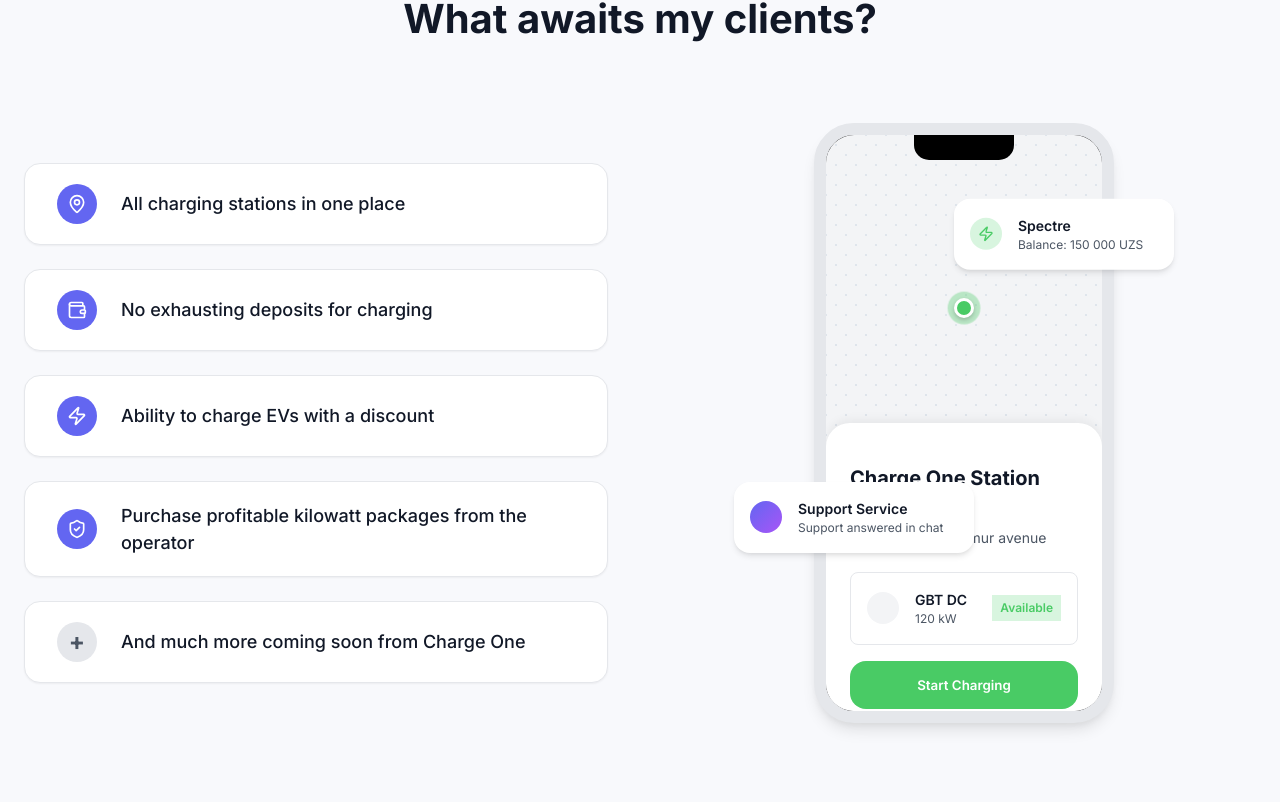
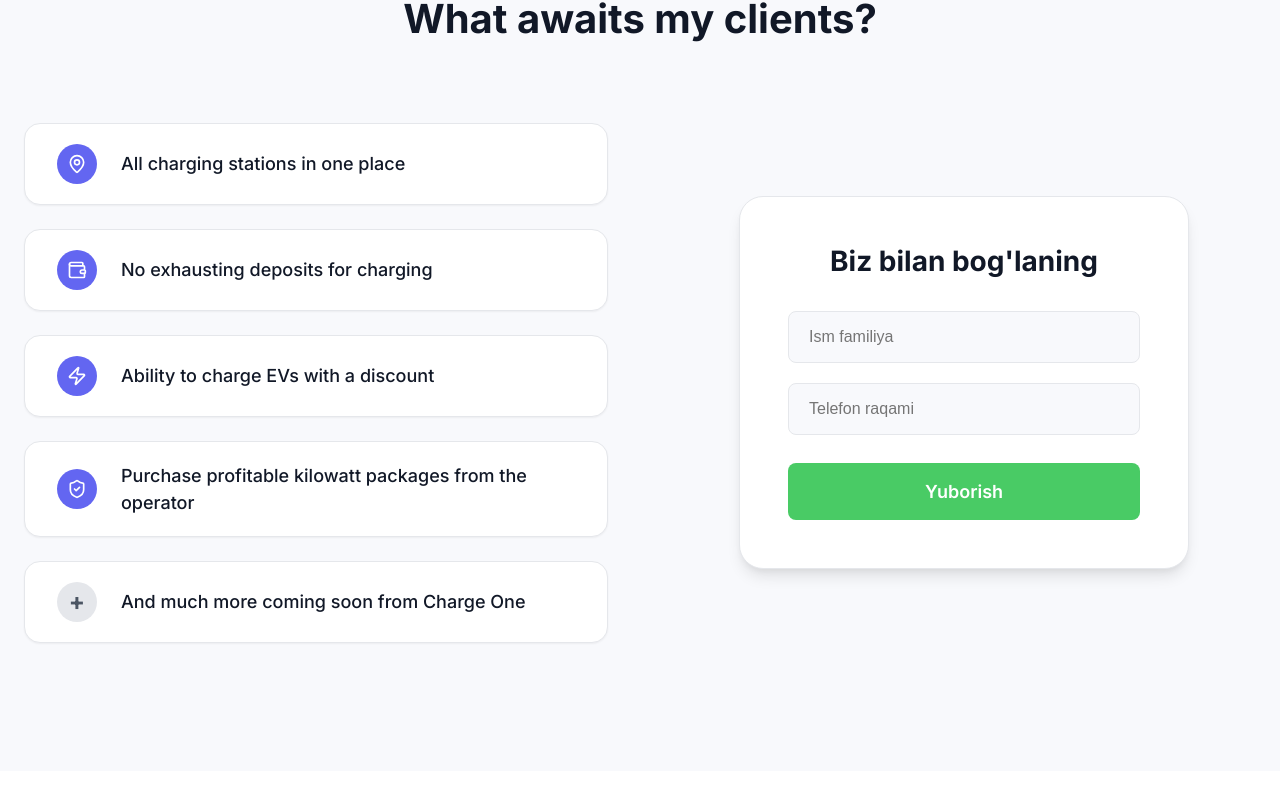
Before and after one commit to Mirxonjon/charge-one-landing, a Next.js app: page /en in a window 1280 px wide. Shown: the part 2718-3520 px from the top of the page. Built offline with nearby package versions, Linux system fonts and the light colour scheme.

Commit message:
feat: add Clients section with features and contact form, and implement initial Footer component

```diff
--- a/src/components/Clients/Clients.module.css
+++ b/src/components/Clients/Clients.module.css
@@ -93,259 +93,65 @@
     align-items: center;
 }
 
-.phoneMockup {
-    position: relative;
-    width: 300px;
-    height: 600px;
+.contactFormContainer {
+    background-color: var(--surface);
+    padding: 3rem;
+    border-radius: var(--radius-xl);
+    box-shadow: var(--shadow-lg);
+    border: 1px solid var(--border-color);
+    width: 100%;
+    max-width: 450px;
 }
 
-.phoneFrame {
-    position: relative;
-    width: 100%;
-    height: 100%;
-    background-color: #111;
-    border-radius: 40px;
-    border: 12px solid #e5e7eb;
-    /* Silver border */
-    box-shadow: inset 0 0 0 2px #000, var(--shadow-lg);
-    overflow: hidden;
+.contactFormTitle {
+    font-size: 1.75rem;
+    font-weight: 700;
+    margin-bottom: 2rem;
+    color: var(--text-main);
+    text-align: center;
 }
 
-.phoneNotch {
-    position: absolute;
-    top: 0;
-    left: 50%;
-    transform: translateX(-50%);
-    width: 100px;
-    height: 25px;
-    background-color: #000;
-    border-bottom-left-radius: 15px;
-    border-bottom-right-radius: 15px;
-    z-index: 10;
+.contactForm {
+    display: flex;
+    flex-direction: column;
+    gap: 1.25rem;
 }
 
-.phoneScreen {
-    position: relative;
+.contactInput {
     width: 100%;
-    height: 100%;
-    background-color: #f3f4f6;
-    display: flex;
-    flex-direction: column;
+    padding: 1rem 1.25rem;
+    border: 1px solid var(--border-color);
+    border-radius: var(--radius-md);
+    font-size: 1rem;
+    color: var(--text-main);
+    background-color: var(--background);
+    transition: var(--transition);
+    outline: none;
 }
 
-.mapBg {
-    position: absolute;
-    top: 0;
-    left: 0;
-    width: 100%;
-    height: 60%;
-    background-image:
-        radial-gradient(#cbd5e1 1px, transparent 1px),
-        radial-gradient(#cbd5e1 1px, transparent 1px);
-    background-position: 0 0, 10px 10px;
-    background-size: 20px 20px;
-    opacity: 0.5;
+.contactInput:focus {
+    border-color: var(--primary);
+    box-shadow: 0 0 0 3px rgba(73, 203, 101, 0.2);
 }
 
-.mapPin {
-    position: absolute;
-    top: 30%;
-    left: 50%;
-    transform: translate(-50%, -50%);
+.contactSubmitBtn {
+    width: 100%;
+    padding: 1.125rem;
+    background-color: var(--primary);
+    color: white;
+    font-weight: 600;
+    font-size: 1.125rem;
+    border: none;
+    border-radius: var(--radius-md);
+    cursor: pointer;
+    transition: var(--transition);
+    margin-top: 0.5rem;
 }
 
-.pinDot {
-    width: 20px;
-    height: 20px;
-    background-color: var(--primary);
-    border-radius: 50%;
-    border: 3px solid white;
-    position: relative;
-    z-index: 2;
-    box-shadow: 0 2px 4px rgba(0, 0, 0, 0.2);
-}
-
-.pinPulse {
-    position: absolute;
-    top: 50%;
-    left: 50%;
-    transform: translate(-50%, -50%);
-    width: 40px;
-    height: 40px;
-    background-color: var(--primary);
-    border-radius: 50%;
-    opacity: 0.3;
-    z-index: 1;
-    animation: pulse 2s infinite;
-}
-
-@keyframes pulse {
-    0% {
-        transform: translate(-50%, -50%) scale(0.5);
-        opacity: 0.5;
-    }
-
-    100% {
-        transform: translate(-50%, -50%) scale(1.5);
-        opacity: 0;
-    }
-}
-
-.bottomSheet {
-    position: absolute;
-    bottom: 0;
-    left: 0;
-    width: 100%;
-    height: 50%;
-    background-color: white;
-    border-top-left-radius: 24px;
-    border-top-right-radius: 24px;
-    padding: 1.5rem;
-    box-shadow: 0 -4px 10px rgba(0, 0, 0, 0.05);
-    display: flex;
-    flex-direction: column;
-}
-
-.sheetHandle {
-    width: 40px;
-    height: 4px;
-    background-color: #e5e7eb;
-    border-radius: 2px;
-    margin: 0 auto 1rem;
-}
-
-.sheetTitle {
-    font-weight: 700;
-    font-size: 1.25rem;
-    margin-bottom: 0.25rem;
-}
-
-.sheetSubtitle {
-    font-size: 0.875rem;
-    color: var(--text-muted);
-    margin-bottom: 1.5rem;
-}
-
-.connectors {
-    flex-grow: 1;
-}
-
-.connector {
-    display: flex;
-    align-items: center;
-    gap: 1rem;
-    padding: 1rem;
-    border: 1px solid var(--border-color);
-    border-radius: var(--radius-md);
-}
-
-.connIcon {
-    width: 32px;
-    height: 32px;
-    background-color: #f3f4f6;
-    border-radius: 50%;
-}
-
-.connInfo {
-    flex-grow: 1;
-}
-
-.connType {
-    font-weight: 600;
-    font-size: 0.875rem;
-}
-
-.connPower {
-    font-size: 0.75rem;
-    color: var(--text-muted);
-}
-
-.connStatus {
-    font-size: 0.75rem;
-    font-weight: 600;
-    color: var(--primary);
-    background-color: var(--primary-light);
-    padding: 0.25rem 0.5rem;
-    border-radius: var(--radius-sm);
-}
-
-.chargeBtn {
-    width: 100%;
-    background-color: var(--primary);
-    color: white;
-    padding: 1rem;
-    border-radius: var(--radius-lg);
-    font-weight: 600;
-    border: none;
-    margin-top: 1rem;
-}
-
-/* Floating Elements */
-.floatElement1 {
-    position: absolute;
-    top: 15%;
-    right: -60px;
-    background-color: white;
-    padding: 1rem;
-    border-radius: var(--radius-lg);
-    box-shadow: var(--shadow-md);
-    display: flex;
-    align-items: center;
-    gap: 1rem;
-    z-index: 10;
-    width: 220px;
-}
-
-.floatIcon {
-    width: 32px;
-    height: 32px;
-    background-color: var(--primary-light);
-    border-radius: 50%;
-    display: flex;
-    align-items: center;
-    justify-content: center;
-}
-
-.floatElement2 {
-    position: absolute;
-    bottom: 30%;
-    left: -80px;
-    background-color: white;
-    padding: 1rem;
-    border-radius: var(--radius-lg);
-    box-shadow: var(--shadow-md);
-    display: flex;
-    align-items: center;
-    gap: 1rem;
-    z-index: 10;
-    width: 240px;
-}
-
-.avatarMock {
-    width: 32px;
-    height: 32px;
-    background: linear-gradient(135deg, #6366f1 0%, #a855f7 100%);
-    border-radius: 50%;
-}
-
-.floatTitle {
-    font-weight: 600;
-    font-size: 0.875rem;
-    color: var(--text-main);
-}
-
-.floatDesc {
-    font-size: 0.75rem;
-    color: var(--text-muted);
-}
-
-@media (max-width: 1024px) {
-
-    .floatElement1,
-    .floatElement2 {
-        display: none;
-        /* Hide floating elements on smaller screens to prevent overflow */
-    }
+.contactSubmitBtn:hover {
+    background-color: var(--primary-dark);
+    box-shadow: var(--shadow-glow);
+    transform: translateY(-2px);
 }
 
 @media (max-width: 768px) {
--- a/src/components/Clients/Clients.tsx
+++ b/src/components/Clients/Clients.tsx
@@ -67,62 +67,13 @@ export default function Clients({ dict }: { dict: any }) {
                         viewport={{ once: true, margin: "-100px" }}
                         transition={{ duration: 0.8 }}
                     >
-                        <div className={styles.phoneMockup}>
-                            {/* Phone Frame */}
-                            <div className={styles.phoneFrame}>
-                                <div className={styles.phoneNotch}></div>
-                                <div className={styles.phoneScreen}>
-                                    {/* Map UI Mock */}
-                                    <div className={styles.mapBg}></div>
-                                    <div className={styles.mapPin}>
-                                        <div className={styles.pinDot}></div>
-                                        <div className={styles.pinPulse}></div>
-                                    </div>
-
-                                    {/* Bottom Sheet */}
-                                    <div className={styles.bottomSheet}>
-                                        <div className={styles.sheetHandle}></div>
-                                        <div className={styles.sheetTitle}>Charge One Station #42</div>
-                                        <div className={styles.sheetSubtitle}>{dict.clients.mockSubtitle}</div>
-                                        <div className={styles.connectors}>
-                                            <div className={styles.connector}>
-                                                <div className={styles.connIcon}></div>
-                                                <div className={styles.connInfo}>
-                                                    <div className={styles.connType}>GBT DC</div>
-                                                    <div className={styles.connPower}>120 kW</div>
-                                                </div>
-                                                <div className={styles.connStatus}>{dict.clients.mockStatus}</div>
-                                            </div>
-                                        </div>
-                                        <button className={styles.chargeBtn}>{dict.clients.mockBtn}</button>
-                                    </div>
-                                </div>
-                            </div>
-
-                            {/* Floating UI Elements */}
-                            <motion.div
-                                className={styles.floatElement1}
-                                animate={{ y: [0, -15, 0] }}
-                                transition={{ repeat: Infinity, duration: 4, ease: "easeInOut" }}
-                            >
-                                <div className={styles.floatIcon}><Zap size={16} color="var(--primary)" /></div>
-                                <div className={styles.floatText}>
-                                    <div className={styles.floatTitle}>{dict.clients.mockBalanceTitle}</div>
-                                    <div className={styles.floatDesc}>{dict.clients.mockBalanceDesc}</div>
-                                </div>
-                            </motion.div>
-
-                            <motion.div
-                                className={styles.floatElement2}
-                                animate={{ y: [0, 10, 0] }}
-                                transition={{ repeat: Infinity, duration: 3.5, ease: "easeInOut", delay: 1 }}
-                            >
-                                <div className={styles.avatarMock}></div>
-                                <div className={styles.floatText}>
-                                    <div className={styles.floatTitle}>{dict.clients.mockSupportTitle}</div>
-                                    <div className={styles.floatDesc}>{dict.clients.mockSupportDesc}</div>
-                                </div>
-                            </motion.div>
+                        <div className={styles.contactFormContainer}>
+                            <h3 className={styles.contactFormTitle}>Biz bilan bog'laning</h3>
+                            <form className={styles.contactForm} onSubmit={(e) => e.preventDefault()}>
+                                <input type="text" placeholder="Ism familiya" className={styles.contactInput} required />
+                                <input type="tel" placeholder="Telefon raqami" className={styles.contactInput} required />
+                                <button type="submit" className={styles.contactSubmitBtn}>Yuborish</button>
+                            </form>
                         </div>
                     </motion.div>
                 </div>
--- a/src/components/Footer/Footer.module.css
+++ b/src/components/Footer/Footer.module.css
@@ -27,7 +27,7 @@
 }
 
 .appPromoContent {
-    max-width: 450px;
+    max-width: 500px;
 }
 
 .promoTitle {
@@ -43,68 +43,9 @@
     line-height: 1.6;
 }
 
-.promoActions {
-    display: flex;
-    flex-direction: column;
-    align-items: flex-start;
-    gap: 1rem;
-}
-
-.promoFormTitle {
-    color: white;
-    font-size: 1.15rem;
-    font-weight: 600;
-    margin-bottom: 0.25rem;
-    padding-left: 0.25rem;
-}
-
-.promoForm {
-    display: flex;
-    gap: 0.75rem;
-    align-items: center;
-}
-
-.promoInput {
-    background: rgba(255, 255, 255, 0.05);
-    border: 1px solid rgba(255, 255, 255, 0.1);
-    border-radius: 12px;
-    padding: 0.75rem 1rem;
-    color: white;
-    font-size: 0.95rem;
-    outline: none;
-    transition: all 0.3s ease;
-    width: 180px;
-}
-
-.promoInput:focus {
-    border-color: var(--primary);
-    background: rgba(255, 255, 255, 0.1);
-}
-
-.promoInput::placeholder {
-    color: #64748b;
-}
-
-.promoSubmitBtn {
-    background-color: var(--primary);
-    color: white;
-    font-weight: 600;
-    border: none;
-    border-radius: 12px;
-    padding: 0.75rem 1.5rem;
-    cursor: pointer;
-    transition: all 0.3s ease;
-}
-
-.promoSubmitBtn:hover {
-    background-color: var(--primary-dark);
-    box-shadow: var(--shadow-glow);
-}
-
 .storeButtons {
     display: flex;
     gap: 1rem;
-    margin-top: 2rem;
 }
 
 .storeBtn {
```
Also changed, not shown: src/components/Footer/Footer.tsx (+1 -11 lines).
